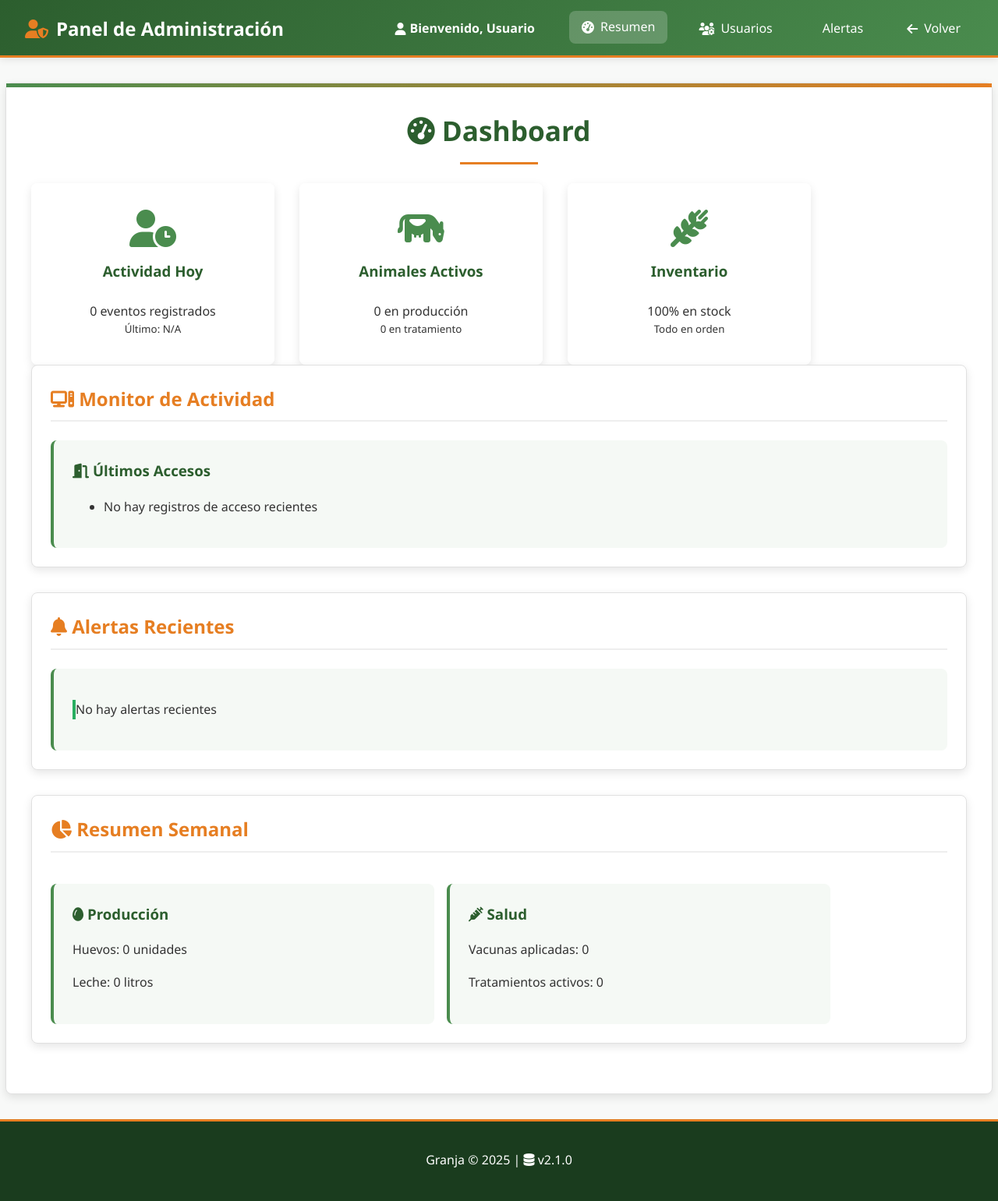
After one commit to PalaciosYoisi/Granja, a PHP site: page /dashboard.php in a window 1280 px wide. The commit adds this page. Shown: the whole page at 78% size. Run offline with PHP 8.4, Linux system fonts and the light colour scheme.

Commit message:
Rediseño

```diff
--- a/auditorias.html
+++ b/auditorias.html
@@ -11,7 +11,7 @@
 <body>
     <nav class="navbar">
         <div class="nav-links">
-            <a href="inicio.html" class="nav-link active">
+            <a href="inicio.php" class="nav-link active">
                 <i class="fas fa-home"></i> Inicio
             </a>
             <a href="funciones.html" class="nav-link">
--- a/conexion/funciones.php
+++ b/conexion/funciones.php
@@ -31,7 +31,7 @@ if ($_SERVER["REQUEST_METHOD"] == "POST") {
             break;
 
         case "cantidad_producto":
-            $nombre_producto = $_POST["nombre_producto"];
+            $nombre_producto = $_POST["producto_nombre"];
             $sql = "SELECT mostrar_cantidad_producto('$nombre_producto') AS resultado";
             $titulo = "Información del Producto: $nombre_producto";
             break;
--- a/css/estilo.css
+++ b/css/estilo.css
@@ -80,6 +80,15 @@ body {
 .nav-link:hover, .nav-link.active {
     background-color: rgba(255,255,255,0.2);
     transform: translateY(-2px);
+}
+
+.welcome-message {
+    margin-right: 20px;
+    color: white;
+    font-weight: bold;
+    display: flex;
+    align-items: center;
+    gap: 5px;
 }
 
 /* Contenedor principal */
--- /dev/null
+++ b/dashboard.php
@@ -0,0 +1,125 @@
+<!DOCTYPE html>
+<html lang="es">
+<head>
+    <meta charset="UTF-8">
+    <meta name="viewport" content="width=device-width, initial-scale=1.0">
+    <title>Granja - Admin</title>
+    <link rel="stylesheet" href="css/estilo.css">
+    <link rel="stylesheet" href="https://cdnjs.cloudflare.com/ajax/libs/font-awesome/6.4.2/css/all.min.css">
+</head>
+<body>
+    <!-- Navbar -->
+<!-- En dashboard.php, modificar el navbar -->
+<nav class="navbar">
+    <a href="#" class="navbar-brand">
+        <i class="fas fa-user-shield"></i> Panel de Administración
+    </a>
+    <div class="nav-links">
+        <span class="welcome-message">
+            <i class="fas fa-user"></i> Bienvenido, <?php echo isset($_SESSION['nombre']) ? htmlspecialchars($_SESSION['nombre']) : 'Usuario'; ?>
+        </span>
+        <a href="conexion/dashboard_controller.php" class="nav-link active">
+            <i class="fas fa-gauge-high"></i> Resumen
+        </a>
+        <a href="dashboard-usuarios.html" class="nav-link">
+                <i class="fas fa-users-gear"></i> Usuarios
+            </a>
+            <a href="dashboard-alertas.html" class="nav-link">
+                <i class="fas fa-bell-exclamation"></i> Alertas
+            </a>
+            <a href="inicio.html" class="nav-link">
+                <i class="fas fa-arrow-left"></i> Volver
+            </a>
+    </div>
+</nav>
+
+    <!-- Contenido Principal -->
+    <div class="container">
+        <h1><i class="fas fa-gauge-high"></i> Dashboard</h1>
+
+        <!-- Tarjetas de Métricas -->
+        <div class="dashboard-grid" style="grid-template-columns: repeat(auto-fit, minmax(250px, 1fr));">
+            <div class="dashboard-card">
+                <i class="fas fa-user-clock"></i>
+                <h3>Actividad Hoy</h3>
+                <p><?php echo isset($eventos['eventos_hoy']) ? $eventos['eventos_hoy'] : '0'; ?> eventos registrados</p>
+                <small>Último: <?php echo isset($accesos[0]['fecha_intento']) ? date('H:i', strtotime($accesos[0]['fecha_intento'])) : 'N/A'; ?></small>
+            </div>
+            <div class="dashboard-card">
+                <i class="fas fa-cow"></i>
+                <h3>Animales Activos</h3>
+                <p><?php echo isset($animales['total_animales']) ? $animales['total_animales'] : '0'; ?> en producción</p>
+                <small><?php echo isset($animales['enfermos']) ? $animales['enfermos'] : '0'; ?> en tratamiento</small>
+            </div>
+            <div class="dashboard-card">
+                <i class="fas fa-wheat-awn"></i>
+                <h3>Inventario</h3>
+                <p><?php echo isset($inventario['porcentaje_stock']) ? round($inventario['porcentaje_stock']) : '100'; ?>% en stock</p>
+                <small><?php echo (isset($inventario['porcentaje_stock']) && $inventario['porcentaje_stock'] < 100) ? 'Algunos productos bajos' : 'Todo en orden'; ?></small>
+            </div>
+        </div>
+
+        <!-- Sección de Monitorización -->
+        <div class="form-section">
+            <h2><i class="fas fa-computer"></i> Monitor de Actividad</h2>
+            <div class="resultado">
+                <h3><i class="fas fa-door-open"></i> Últimos Accesos</h3>
+                <ul>
+                    <?php if(isset($accesos) && !empty($accesos)): ?>
+                        <?php foreach ($accesos as $acceso): ?>
+                        <li>
+                            <strong><?php echo htmlspecialchars($acceso['nombre']); ?></strong> -
+                            <?php echo $acceso['exito'] ? 'Acceso exitoso' : 'Acceso fallido'; ?>
+                            (<?php echo date('H:i', strtotime($acceso['fecha_intento'])); ?>)
+                        </li>
+                        <?php endforeach; ?>
+                    <?php else: ?>
+                        <li>No hay registros de acceso recientes</li>
+                    <?php endif; ?>
+                </ul>
+            </div>
+        </div>
+
+        <!-- Alertas Recientes -->
+        <div class="form-section">
+            <h2><i class="fas fa-bell"></i> Alertas Recientes</h2>
+            <div class="resultado">
+                <?php if(isset($alertas) && !empty($alertas)): ?>
+                    <?php foreach ($alertas as $alerta): ?>
+                    <div class="alerta" style="border-left: 4px solid
+                        <?php echo ($alerta['categoria'] == 'animal' || $alerta['categoria'] == 'salud') ? 'var(--danger-color)' : 'var(--warning-color)'; ?>">
+                        <p><strong><?php echo ucfirst($alerta['categoria']); ?></strong> - <?php echo htmlspecialchars($alerta['mensaje']); ?></p>
+                        <small><?php echo date('Y-m-d H:i', strtotime($alerta['fecha'])); ?></small>
+                    </div>
+                    <?php endforeach; ?>
+                <?php else: ?>
+                    <div class="alerta" style="border-left: 4px solid var(--success-color)">
+                        <p>No hay alertas recientes</p>
+                    </div>
+                <?php endif; ?>
+            </div>
+        </div>
+
+        <!-- Estadísticas Rápidas -->
+        <div class="form-section">
+            <h2><i class="fas fa-chart-pie"></i> Resumen Semanal</h2>
+            <div class="dashboard-grid" style="grid-template-columns: 1fr 1fr; gap: 1rem;">
+                <div class="resultado">
+                    <h3><i class="fas fa-egg"></i> Producción</h3>
+                    <p>Huevos: <?php echo isset($produccion['huevos']) ? round($produccion['huevos']) : '0'; ?> unidades</p>
+                    <p>Leche: <?php echo isset($produccion['leche']) ? round($produccion['leche']) : '0'; ?> litros</p>
+                </div>
+                <div class="resultado">
+                    <h3><i class="fas fa-syringe"></i> Salud</h3>
+                    <p>Vacunas aplicadas: <?php echo isset($salud['vacunas']) ? $salud['vacunas'] : '0'; ?></p>
+                    <p>Tratamientos activos: <?php echo isset($salud['tratamientos']) ? $salud['tratamientos'] : '0'; ?></p>
+                </div>
+            </div>
+        </div>
+    </div>
+
+    <footer class="footer">
+        <p>Granja &copy; <?php echo date('Y'); ?> | <i class="fas fa-database"></i> v2.1.0</p>
+    </footer>
+</body>
+</html>
--- a/funciones.html
+++ b/funciones.html
@@ -10,7 +10,7 @@
 <body>
     <nav class="navbar">
         <div class="nav-links">
-            <a href="inicio.html" class="nav-link">
+            <a href="inicio.php" class="nav-link">
                 <i class="fas fa-home"></i> Inicio
             </a>
             <a href="funciones.html" class="nav-link active">
@@ -56,7 +56,7 @@
             <form action="conexion/funciones.php" method="post">
                 <input type="hidden" name="consulta" value="cantidad_producto">
                 <label for="nombre_producto">Nombre del Producto:</label>
-                <input type="text" id="nombre_producto" name="nombre_producto" required>
+                <input type="text" id="nombre_producto" name="producto_nombre" required>
                 <button type="submit" class="btn"><i class="fas fa-boxes"></i> Consultar Producto</button>
             </form>
         </div>
--- a/procedimientos.html
+++ b/procedimientos.html
@@ -186,7 +186,7 @@
 
         <nav class="navbar">
             <div class="nav-links">
-                <a href="inicio.html" class="nav-link">
+                <a href="inicio.php" class="nav-link">
                     <i class="fas fa-home"></i> Inicio
                 </a>
                 <a href="funciones.html" class="nav-link">
@@ -221,7 +221,7 @@
                 <div id="subopcionesContainer" class="form-group"></div>
                 <div id="parametrosContainer" class="form-group"></div>
 
-                <button type="submit" class="btn w-100"><i class="fas fa-play"></i> Ejecutar</button>
+                <button type="submit" class="btn w-100"><i class="fas fa-play"></i> Enviar</button>
             </form>
         </div>
         </body>
--- a/vistas.html
+++ b/vistas.html
@@ -10,7 +10,7 @@
 <body>
     <nav class="navbar">
         <div class="nav-links">
-            <a href="inicio.html" class="nav-link">
+            <a href="inicio.php" class="nav-link">
                 <i class="fas fa-home"></i> Inicio
             </a>
             <a href="funciones.html" class="nav-link">
@@ -29,7 +29,7 @@
     </nav>
 
     <div class="container">
-        <h1>Vistas</h1>
+        <h1>Consultar informacion</h1>
 
         <form action="conexion/vistas.php" method="POST">
             <div class="form-group">
```
Also changed, not shown: conexion/dashboard_controller.php (added, +73 -0 lines), conexion/login.php (+18 -5 lines), index.php (+8 -5 lines), inicio.php (renamed from inicio.html, +12 -7 lines).
